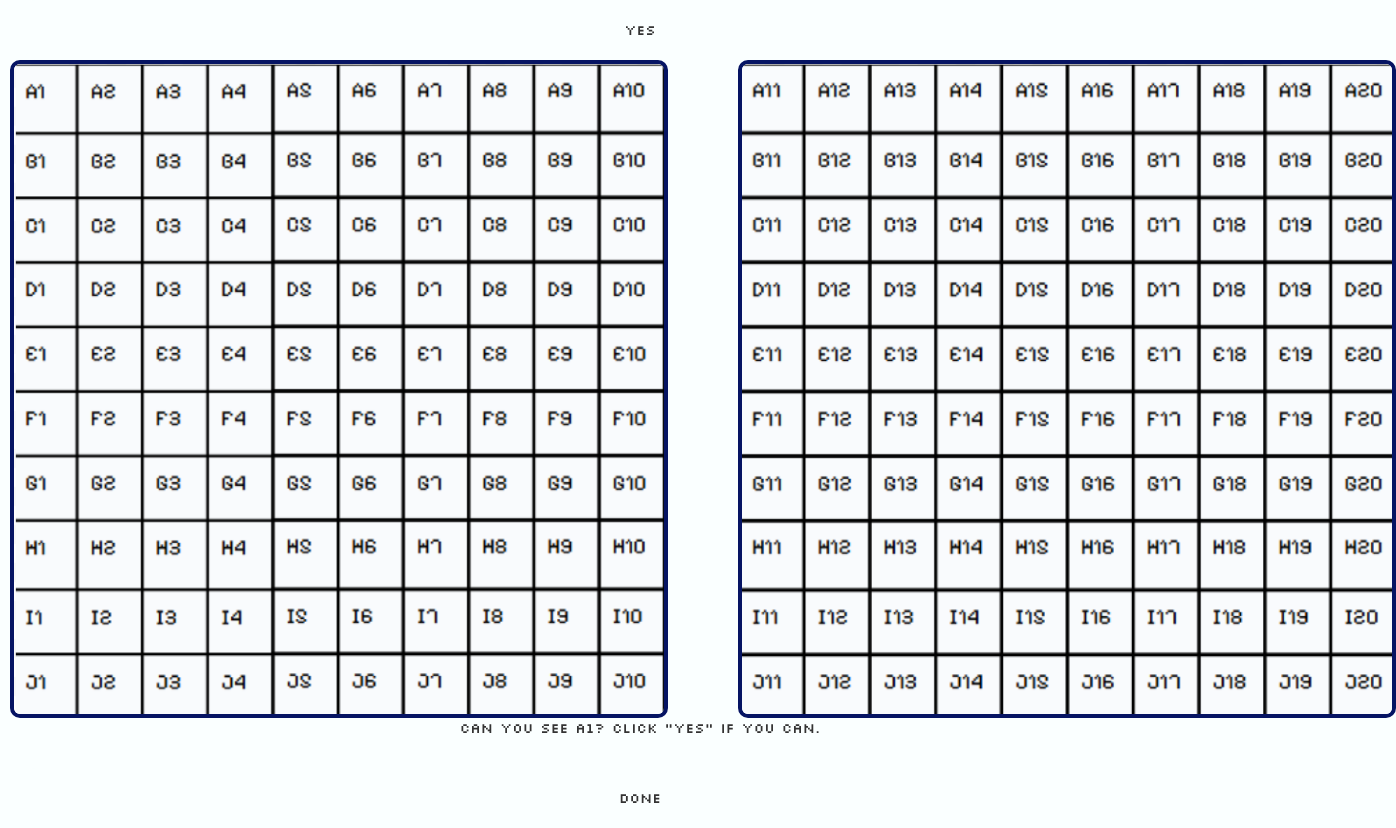
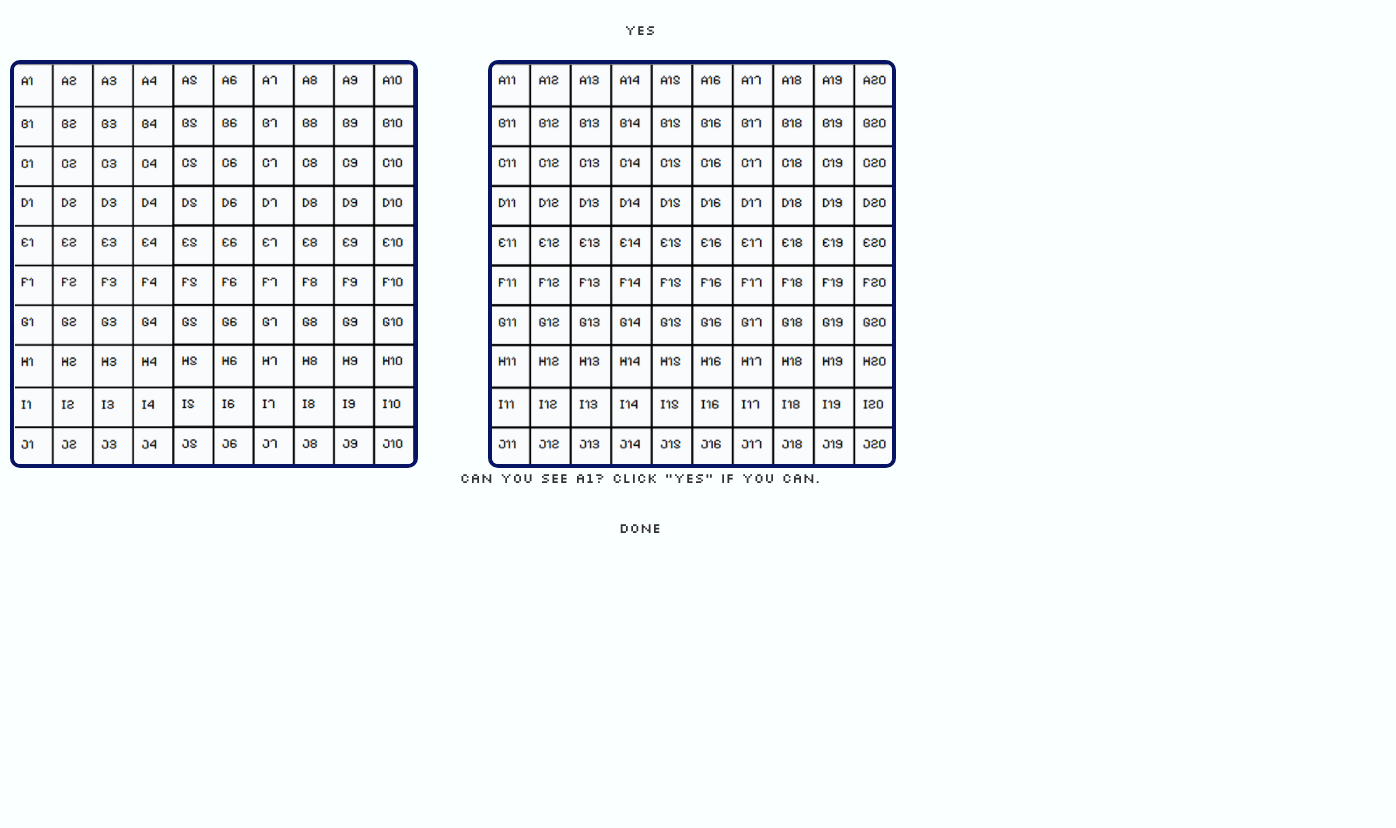
Before and after one commit to howelljian/VR, a plain HTML site: page index.html in a window 1280 px wide. Shown: the whole page, 1396 px wide, since content can reach past the window. After the commit the page ends 800 px from the top, so only its background shows below. Drawn offline with nearby package versions, Linux system fonts and the light colour scheme.

Commit message:
Update index.html

```diff
--- a/index.html
+++ b/index.html
@@ -18,13 +18,12 @@
     <button id="yesButton" style="display:none;" onclick="handleYes()">Yes</button>
     <div class="canvas-container">
 
-        <canvas id="mcanvas" width="650" height="650"></canvas>
-        <canvas id="ncanvas" width="650" height="650"></canvas>
+        <canvas id="mcanvas" width="400" height="400"></canvas>
+        <canvas id="ncanvas" width="400" height="400"></canvas>
 
     </div>
 
     <div class="questionaire"></div>
-    <br>
     <button id="doneButton"  onclick="handleDone()">Done</button>
 
 </center>
```
